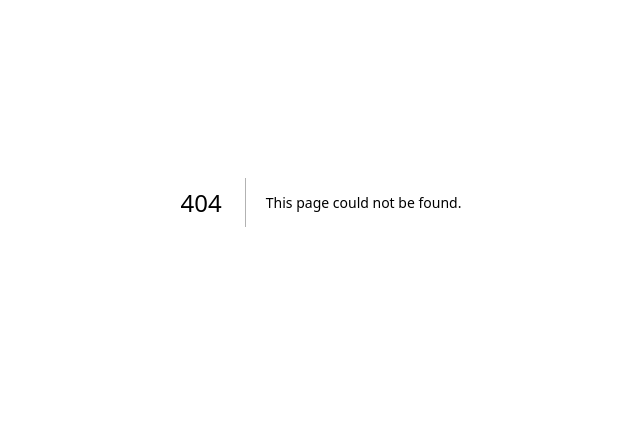
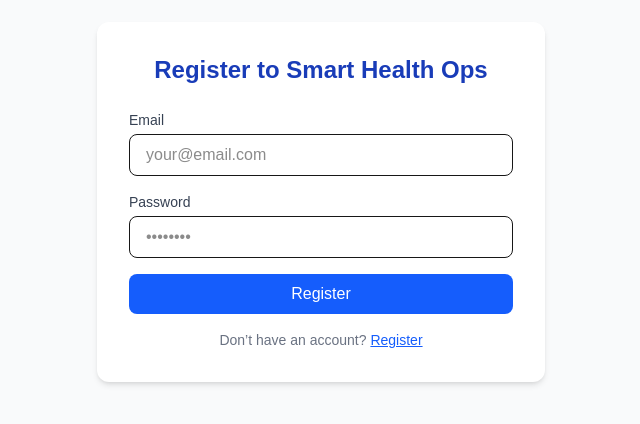
Before and after one commit to B-Acharekar/smart-health-ops, a Next.js app: page /register in a window 1280 px wide. Before the commit this address had no page. Shown: the part 198-622 px from the top of the page, without its empty margins (319-959 px from the left). Built offline with nearby package versions, Linux system fonts and the light colour scheme.

Commit message:
feat(auth): add registration page

```diff
--- /dev/null
+++ b/src/app/register/page.tsx
@@ -0,0 +1,65 @@
+"use client";
+
+import { useState } from "react";
+import { useRouter } from "next/navigation";
+
+export default function RegisterPage() {
+  const router = useRouter();
+  const [email, setEmail] = useState("");
+  const [password, setPassword] = useState("");
+  const [userName, setUserName] = useState("");
+
+  const handleRegister = async (e: React.FormEvent) => {
+    e.preventDefault();
+    // TODO: Integrate with NextAuth or API route
+    console.log("User registration:", userName, password);
+    router.push("/Register"); // mock redirect
+  };
+
+  return (
+    <main className="flex min-h-screen items-center justify-center bg-gray-50 px-4">
+      <div className="w-full max-w-md bg-white p-8 rounded-xl shadow-md">
+        <h1 className="text-2xl font-semibold text-blue-800 mb-6 text-center">
+          Register to Smart Health Ops
+        </h1>
+
+        <form onSubmit={handleRegister} className="space-y-4">
+          <div>
+            <label className="block text-sm font-medium text-gray-700">Email</label>
+            <input
+              type="email"
+              required
+              value={email}
+              onChange={(e) => setEmail(e.target.value)}
+              className="w-full px-4 py-2 mt-1 border rounded-lg focus:outline-none focus:ring-2 focus:ring-blue-500"
+              placeholder="your@email.com"
+            />
+          </div>
+
+          <div>
+            <label className="block text-sm font-medium text-gray-700">Password</label>
+            <input
+              type="password"
+              required
+              value={password}
+              onChange={(e) => setPassword(e.target.value)}
+              className="w-full px-4 py-2 mt-1 border rounded-lg focus:outline-none focus:ring-2 focus:ring-blue-500"
+              placeholder="••••••••"
+            />
+          </div>
+
+          <button
+            type="submit"
+            className="w-full bg-blue-600 text-white py-2 rounded-lg hover:bg-blue-700 transition"
+          >
+            Register
+          </button>
+        </form>
+
+        <p className="text-sm text-center text-gray-500 mt-4">
+          Don’t have an account? <a href="/register" className="text-blue-600 underline">Register</a>
+        </p>
+      </div>
+    </main>
+  );
+}
```
